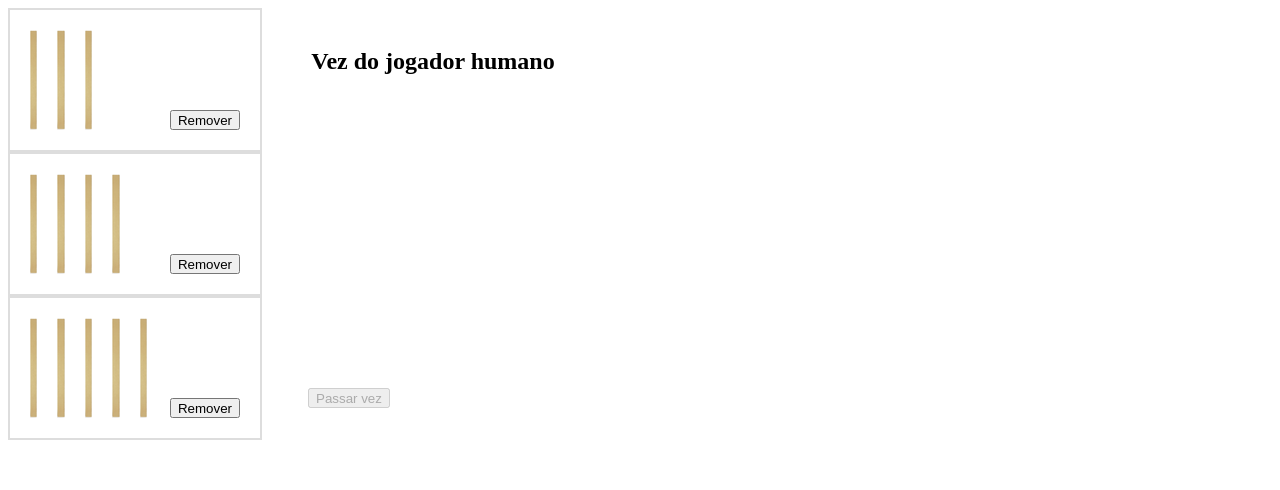
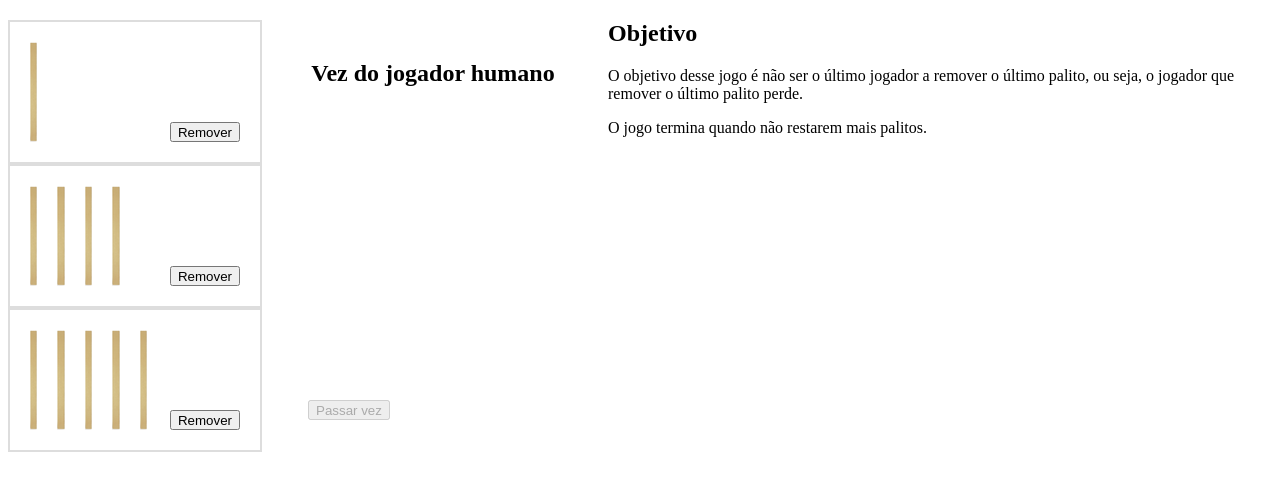
Before and after one commit to vieiralucas/nim, a plain HTML site: page index.html in a window 1280 px wide. Drawn offline with Linux system fonts and the light colour scheme.

Commit message:
Randomize who starts the game

```diff
--- a/index.html
+++ b/index.html
@@ -46,6 +46,15 @@
             <button id="next-turn" disabled>Passar vez</button>
         </div>
     </div>
+    <div>
+        <h2>Objetivo</h2>
+        <p>
+            O objetivo desse jogo é não ser o último jogador a remover o último palito, ou seja, o jogador que remover o último palito perde.
+        </p>
+        <p>
+            O jogo termina quando não restarem mais palitos.
+        </p>
+    </div>
 
     <script src="vendor/js/lodash.min.js"></script>
     <script src="js/computer.js"></script>
--- a/js/main.js
+++ b/js/main.js
@@ -24,7 +24,7 @@ var computer;
 var currentPlayer;
 var player = 0, computer = 1;
 var players = [player, computer];
-var turn = player; //players[Math.floor(Math.random() * players.length)];
+var turn = players[Math.floor(Math.random() * players.length)];
 
 window.onload = function() {
     stick11 = new Stick(11);
@@ -63,6 +63,10 @@ window.onload = function() {
         currentPlayer.innerHTML = 'jogador humano';
     } else {
         currentPlayer.innerHTML = 'computador';
+        setTimeout(function() {
+            computerPlayer.makeMove();
+            passToPlayer();
+        }, 1000); // waits 1 second so the player understands what is going on
     }
 
     remove1.onclick = clickFunction(1);
```
